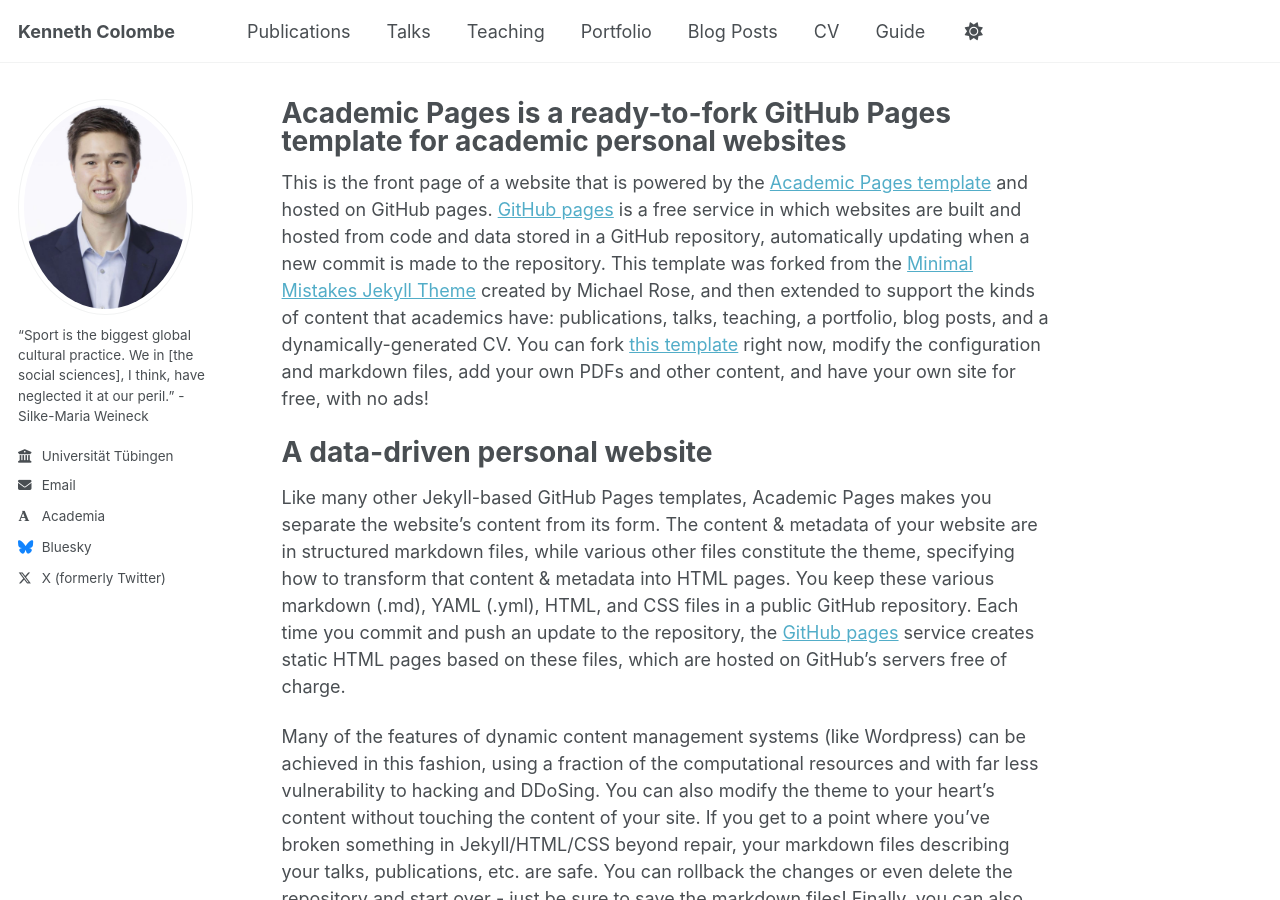
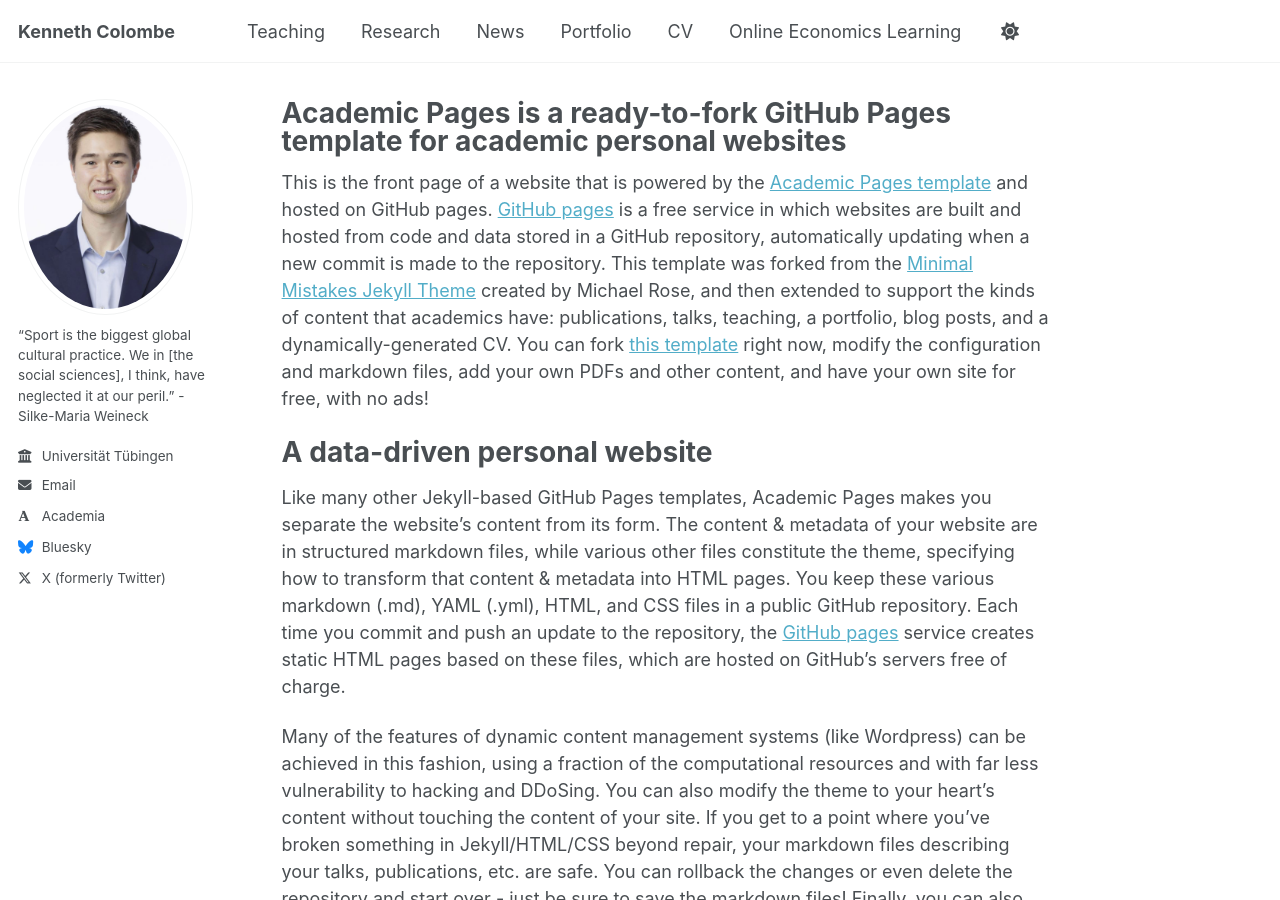
Before and after one commit to kcolombe/kcolombe.github.io, a Jekyll site: the page built from _pages/about.md, in a window 1280 px wide and 900 px high. Built offline with Jekyll 4.4.1, drawn with Linux system fonts in a browser that asks for light colours; some web fonts are replaced.

Commit message:
Update navigation.yml

```diff
--- a/_data/navigation.yml
+++ b/_data/navigation.yml
@@ -8,20 +8,17 @@
 #      Markdown formatted page while the second is generated using JSON.
 
 main:
-  - title: "Publications"
-    url: /publications/
-
-  - title: "Talks"
-    url: /talks/
-
   - title: "Teaching"
     url: /teaching/
 
+  - title: "Research"
+    url: /research/
+
+  - title: "News"
+    url: /news/
+
   - title: "Portfolio"
     url: /portfolio/
-
-  - title: "Blog Posts"
-    url: /year-archive/
 
   - title: "CV"
     url: /cv/
@@ -29,5 +26,5 @@
   # - title: "CV"
   #   url: /cv-json/
 
-  - title: "Guide"
-    url: /markdown/
+  - title: "Online Economics Learning"
+    url: /online-econ-learning/
```
